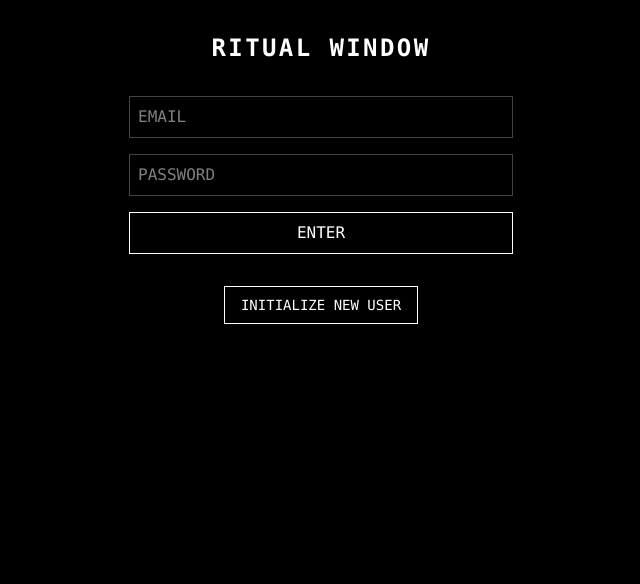
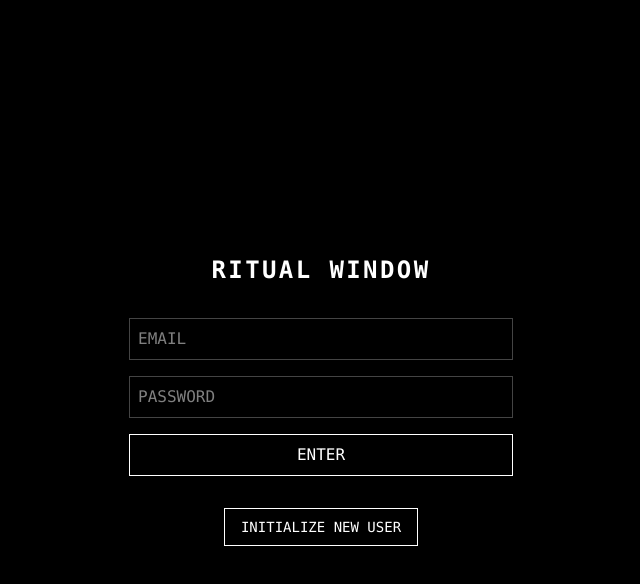
Before and after one commit to Zulkifildavood/Integrity, a Next.js app in the folder frontend/: page / in a window 1280 px wide. Shown: the top 584 px of the page, without its empty margins (319-959 px from the left). Built offline with nearby package versions, Linux system fonts and the light colour scheme.

Commit message:
fixed position

```diff
--- a/frontend/src/components/LoginScreen.tsx
+++ b/frontend/src/components/LoginScreen.tsx
@@ -54,7 +54,7 @@ export default function LoginScreen({ setAuthenticated }: { setAuthenticated: ()
   };
 
   return (
-    <div className="flex flex-col items-center justify-center w-full px-4 py-12 sm:p-8">
+    <div className="flex flex-col items-center justify-center min-h-screen w-full px-4 py-8">
       <h1 className="text-xl sm:text-2xl font-bold mb-8 uppercase tracking-widest text-center">RITUAL WINDOW</h1>
       <form onSubmit={handleSubmit} className="w-full max-w-sm flex flex-col space-y-4">
         {error && <div className="text-red-500 text-sm text-center">{error}</div>}
--- a/frontend/src/components/UsernameScreen.tsx
+++ b/frontend/src/components/UsernameScreen.tsx
@@ -37,7 +37,7 @@ export default function UsernameScreen({
   };
 
   return (
-    <div className={`flex flex-col items-center justify-center p-4 max-w-xl mx-auto w-full text-zinc-100 ${!isEditMode ? "py-12" : "py-4"}`}>
+    <div className={`flex flex-col items-center justify-center p-4 max-w-xl mx-auto w-full text-zinc-100 ${!isEditMode ? "min-h-screen" : "py-4"}`}>
       <div className="w-full p-6 sm:p-8 border border-zinc-800 bg-zinc-900/40 rounded-sm shadow-xl">
         <h1 className="text-3xl font-bold mb-4 tracking-widest text-zinc-300">
           {isEditMode ? "EDIT PROFILE" : "INITIALIZE CALLSIGN"}
```
